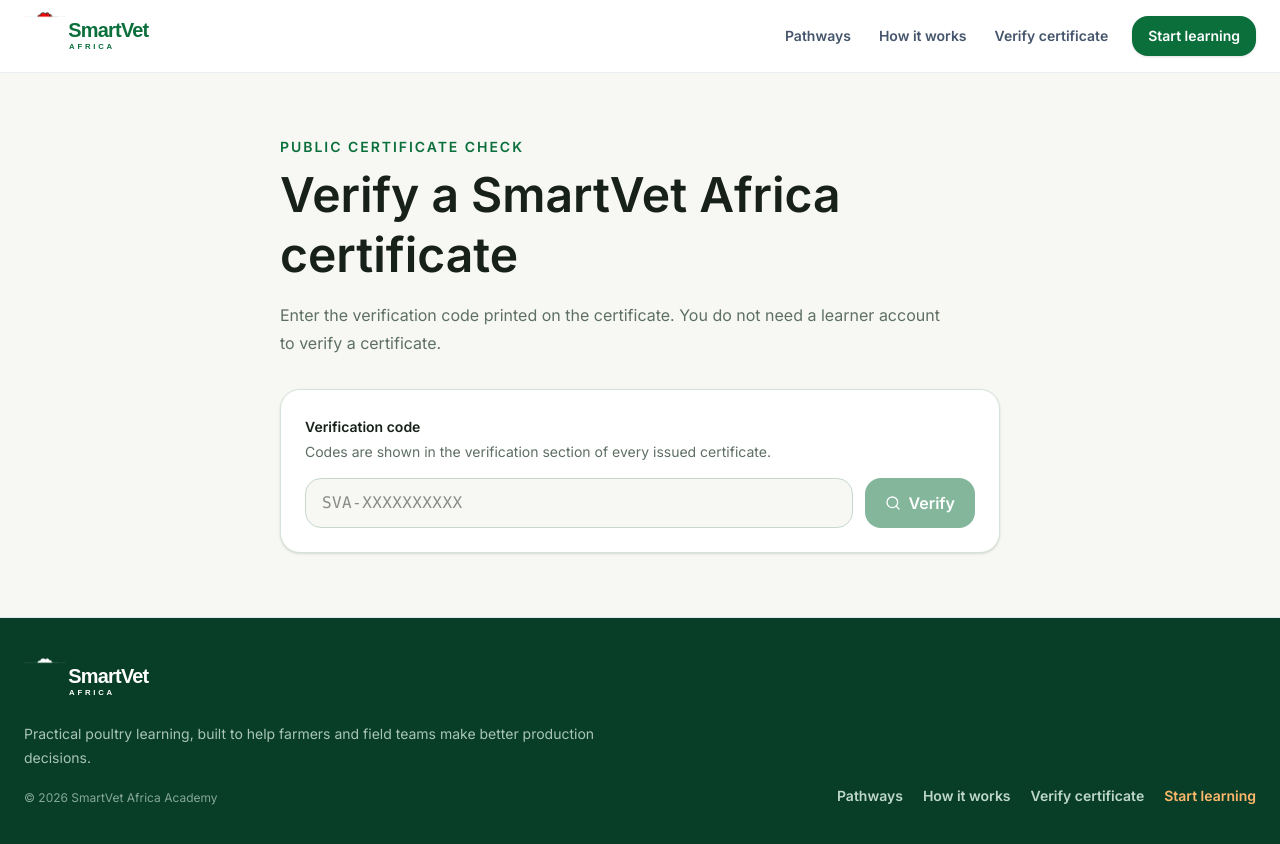
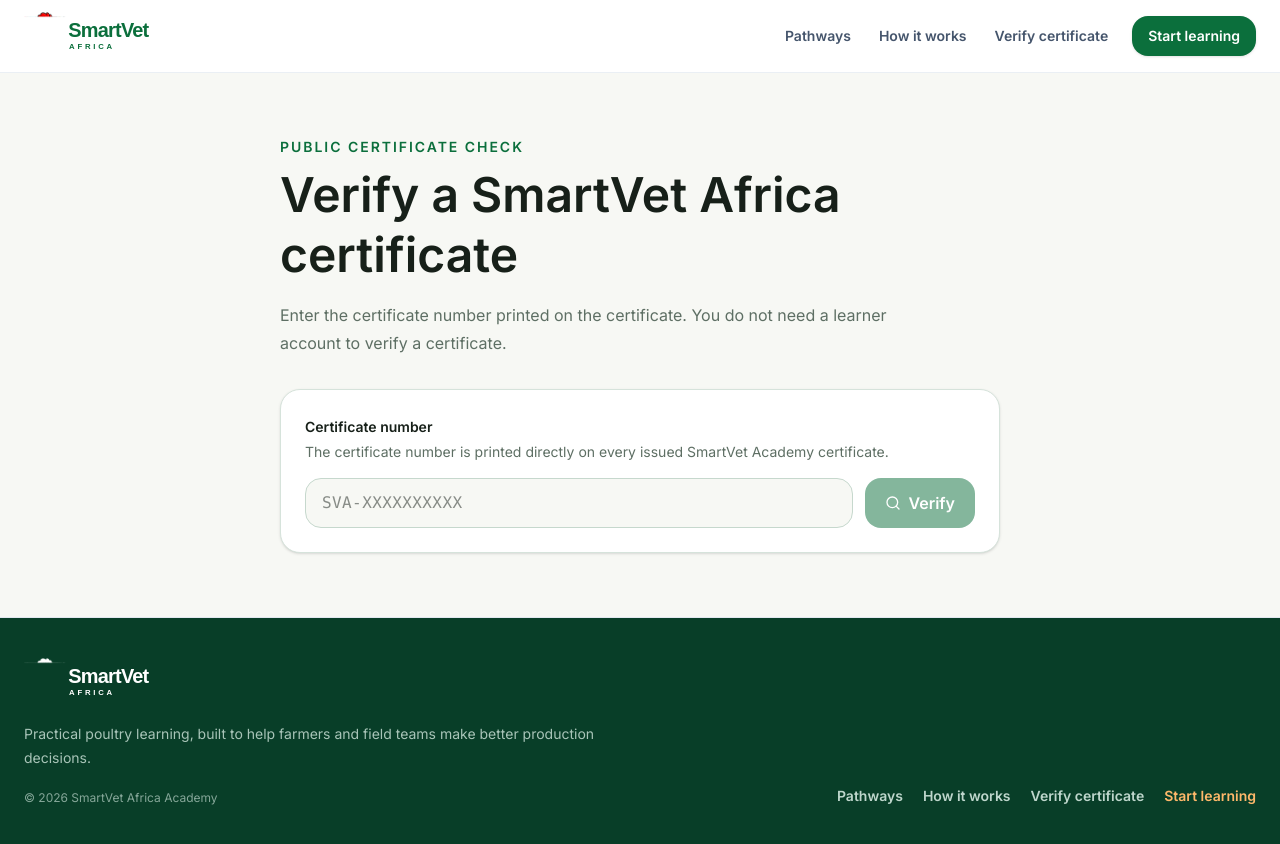
Before and after one commit to thatlango/SmartVet-Academy, a React (Vite) app: page /verify in a window 1280 px wide. Built offline with nearby package versions, Linux system fonts and the light colour scheme; no server answers.

Commit message:
Align verification page with certificate number

```diff
--- a/src/pages/Verify.tsx
+++ b/src/pages/Verify.tsx
@@ -50,13 +50,13 @@
         <p className="text-sm font-bold uppercase tracking-[.14em] text-primary">Public certificate check</p>
         <h1 className="mt-2 text-4xl font-semibold leading-tight sm:text-5xl">Verify a SmartVet Africa certificate</h1>
         <p className="mt-4 leading-7 text-muted-foreground">
-          Enter the verification code printed on the certificate. You do not need a learner account to verify a certificate.
+          Enter the certificate number printed on the certificate. You do not need a learner account to verify a certificate.
         </p>
       </div>
 
       <form onSubmit={submit} className="mt-8 rounded-2xl border border-border bg-card p-5 shadow-sm sm:p-6">
-        <label htmlFor="certificate-code" className="text-sm font-semibold">Verification code</label>
-        <p id="certificate-code-help" className="mt-1 text-sm text-muted-foreground">Codes are shown in the verification section of every issued certificate.</p>
+        <label htmlFor="certificate-code" className="text-sm font-semibold">Certificate number</label>
+        <p id="certificate-code-help" className="mt-1 text-sm text-muted-foreground">The certificate number is printed directly on every issued SmartVet Academy certificate.</p>
         <div className="mt-4 flex flex-col gap-3 sm:flex-row">
           <input
             id="certificate-code"
```
